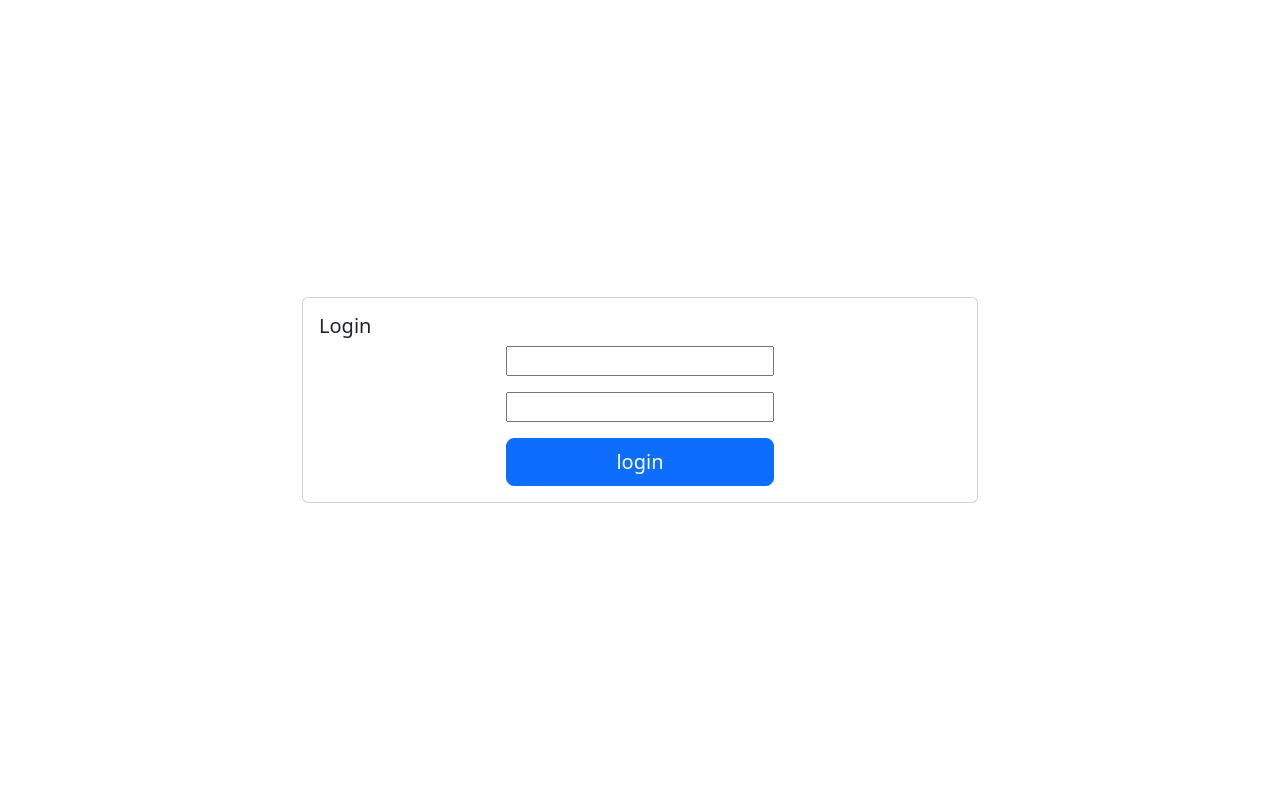
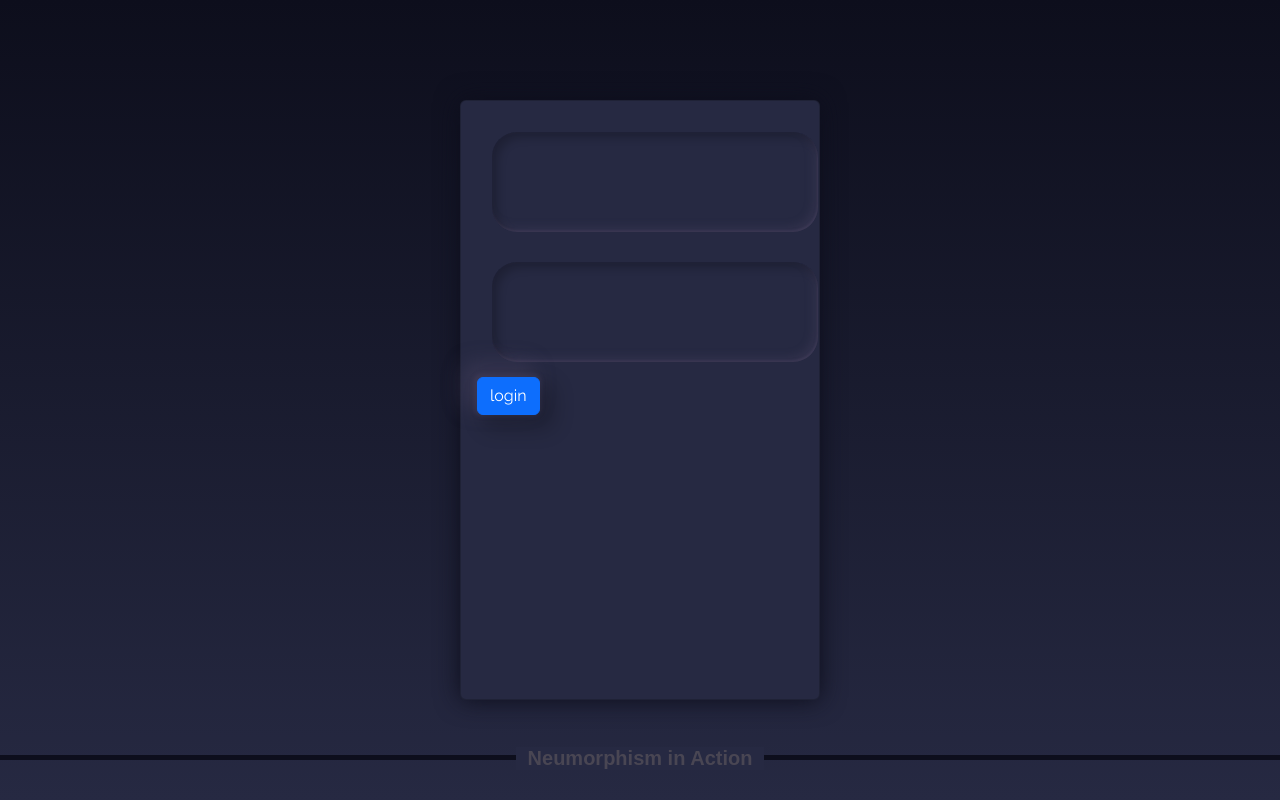
Before and after one commit to toperrrrrrrr/pos, a React (Create React App) app: page / in a window 1280 px wide. Built offline with nearby package versions, Linux system fonts and the light colour scheme.

Commit message:
Playing around with CSS

```diff
--- a/src/components/Login.js
+++ b/src/components/Login.js
@@ -20,20 +20,24 @@ const Login = () => {
   return (
     <>
     <Container className='loginbox'>
-      <Card>
-        <Card.Body>
-          <Card.Title>Login</Card.Title>
-          <Form>
-          <Stack gap={3} className="col-md-5 mx-auto">
+
+      <Card className='screen'>
+
+        <Card.Body className='screen_content'>
+          <Form className='login'>
+
             <input type='text' ></input>
             <input type='password'></input>
-            <Button type='button' variant={isButtonDisabled} onClick={handleClick} size='lg' >login</Button>
+            <Button type='button' className='box btm' variant={isButtonDisabled} onClick={handleClick} >login</Button>
             <Alert variant='success' hidden={isAlertHidden}> Login Success </Alert>
-            </Stack>
           </Form>
         </Card.Body>
       </Card>
+      <div class="line_bar"></div>
+        <p>&#160;&#160;Neumorphism in Action&#160;&#160;</p>
+
     </Container>
+
     </>
   );
 };
--- a/src/components/mycss.css
+++ b/src/components/mycss.css
@@ -1,8 +1,145 @@
+@import url('https://fonts.googleapis.com/css?family=Raleway:400,700');
+
+* {
+	box-sizing: border-box;
+	margin: 0;
+	padding: 0;
+	font-family: Raleway, sans-serif;
+}
+body {
+	background: linear-gradient(180deg, #0D0E1C, #262942);
+}
+
+.login{
+    z-index: 10;
+}
+
 .loginbox {
+
+	display: flex;
+	align-items: center;
+	justify-content: center;
+	min-height: 100vh;
+}
+
+.screen {
+	background: #262942;
+	position: relative;
+	height: 600px;
+	width: 360px;
+
+	box-shadow: 0px 0px 24px #0D0E1C;
+}
+
+.screen__content {
+	position: relative;
+	height: 100%;
+}
+
+
+
+p {
     position: absolute;
-    top: 50%;
-    left: 50%;
-    transform: translate(-50%, -50%);
-    width: 700px;
+    font: 700 20px Arial;
+    color:#494653;
+    bottom: 30px;
     margin: 0 auto;
+    background: #262942;
+    user-select: none;
+    transition: all 0.5s ease-in-out;
+  }
+
+  p:hover {
+    color: 	#79758a;
+    text-shadow: 0px 0px 25px rgba(89, 83, 116, 0.5);
+  }
+
+  .line_bar {
+    width: 100%;
+    height: 5px;
+    position: absolute;
+    background: #0D0E1C ;
+    bottom: 40px;
+  }
+
+
+input {
+    width: 100%;
+     height: 100px;
+      background: #262942;
+      border-radius: 25px;
+      margin: 15px;
+     box-sizing: border-box;
+     text-align:center;
+     border: none;
+     color: #262942;
+     font-size: 20px;
+     background: #262942;
+     box-shadow: inset 5px 5px 8px 1px rgba(0, 0, 0, 0.2),
+             inset -5px -5px 8px 0px rgba(77, 71, 100, 0.3),
+             inset -1px -2px 2px 0px rgba(77, 71, 100, 0.4);
+     transition: all 0.3s ease-in-out;
+
+   }
+
+   input:focus
+    {
+       outline: none;
+      box-shadow: inset 5px 5px 8px 1px rgba(0, 0, 0, 0.2),
+             inset -5px -5px 8px 0px rgba(77, 71, 100, 0.3),
+             inset -1px -2px 2px 0px rgba(77, 71, 100, 0.4),
+             5px 5px 10px 2.5px rgba(0, 0, 0, 0.2),
+             -5px -5px 10px 2.5px rgba(77, 71, 100, 0.4),
+             -1px -1px 4px 2px rgba(77, 71, 100, 0.4);
+
+   }
+
+
+      a {
+        display: flex;
+        align-items: center;
+        justify-content: center;
+        width: 100px;
+        height: 100px;
+        background: #3a3842;
+        border-radius: 25px;
+        margin: 15px;
+
+      }
+i {
+  margin-right: 10px;
+  width:25px;
+  height:25px;
+  border: solid #5f66b7;
+  border-width: 0 6px 6px 0;
+  display: inline-block;
+  transition: background 0.1s ease-in-out;
+
 }
+
+.right {
+  transform: rotate(-45deg);
+}
+
+      .btm {
+        cursor: pointer;
+        box-shadow: 10px 10px 20px 5px rgba(0, 0, 0, 0.2),
+          -10px -10px 20px 5px rgba(77, 71, 100, 0.4),
+          -1px -1px 4px 2px rgba(77, 71, 100, 0.4);
+        transition: background 0.1s ease-in-out;
+      }
+      .btm:hover {
+        background: hsl(250, 10%, 25%);
+      }
+
+
+.btm:active {
+  box-shadow: 5px 5px 10px 2.5px rgba(0, 0, 0, 0.2),
+          -5px -5px 10px 2.5px rgba(77, 71, 100, 0.3),
+          -1px -1px 4px 2px rgba(77, 71, 100, 0.4);
+          background: #3a3842;
+}
+.btm:active i {
+  border: solid #555b96;
+  border-width: 0 6px 6px 0;
+}
```
